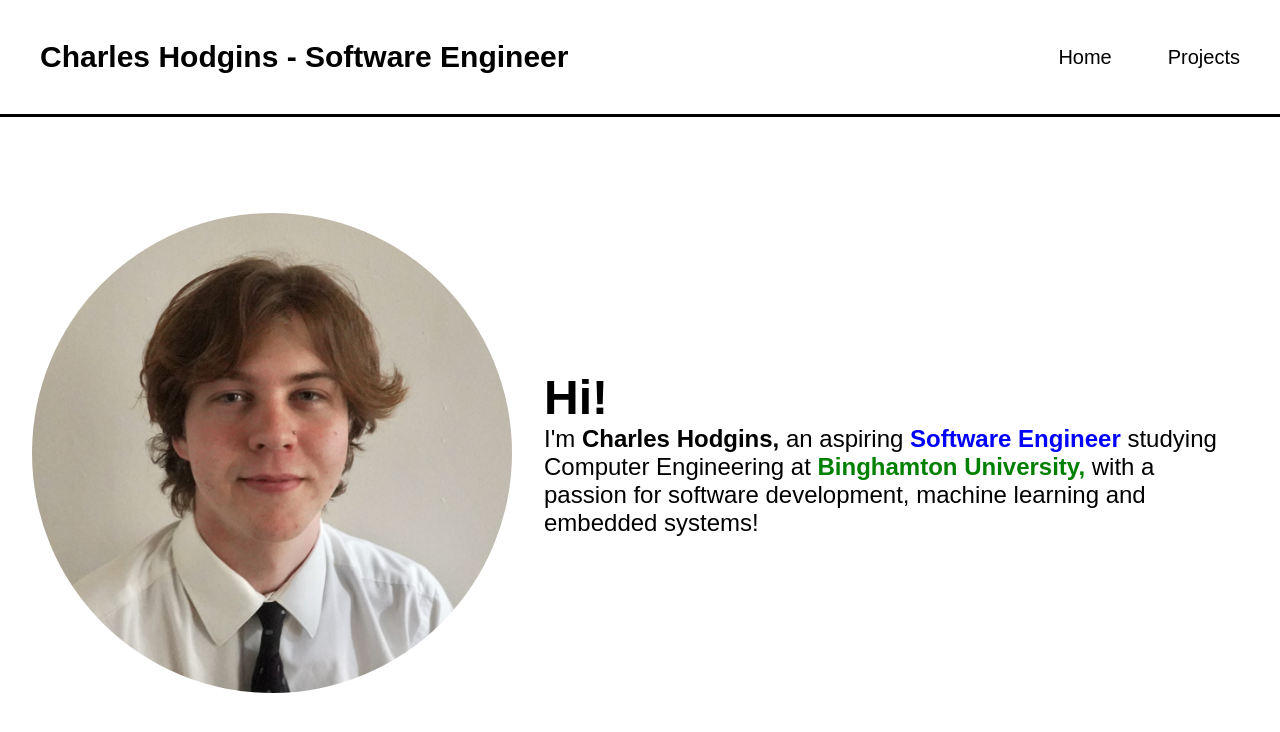
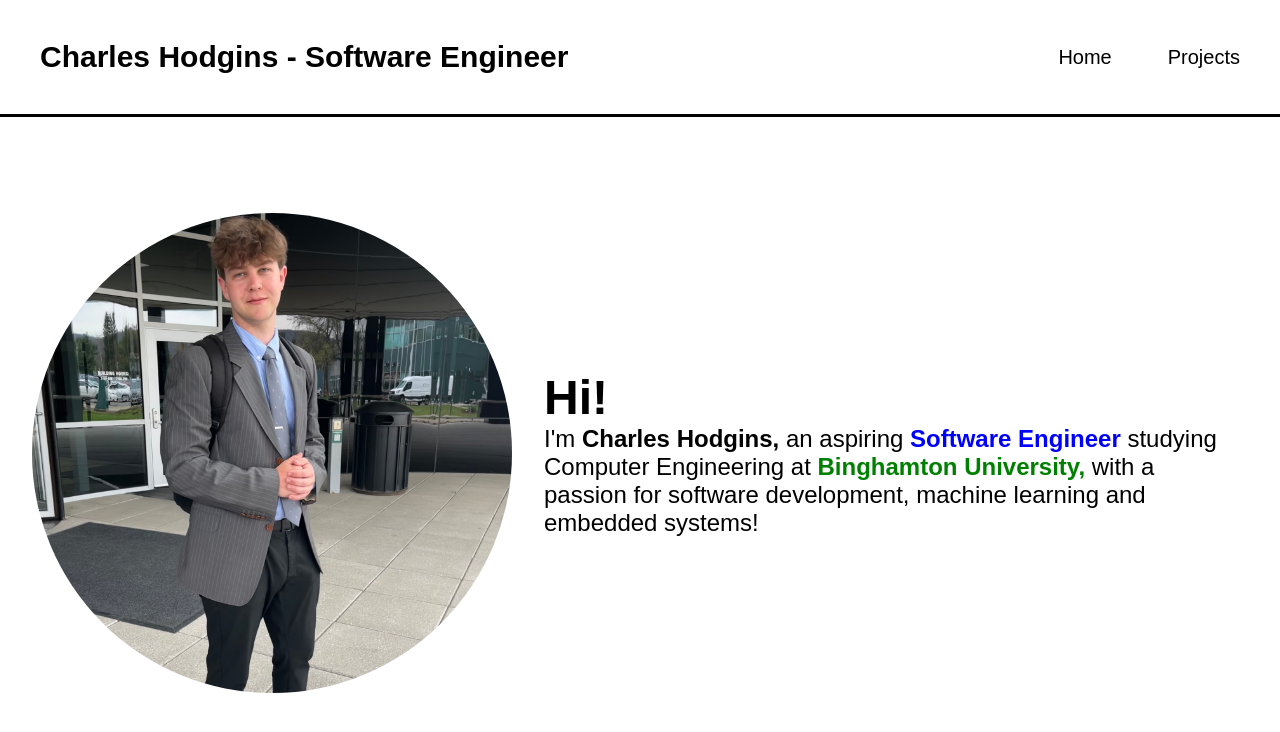
Before and after one commit to c3hodgins/next-portfolio, a Next.js app: page / in a window 1280 px wide. Shown: the top 732 px of the page. Built offline with nearby package versions, Linux system fonts and the light colour scheme; no server answers; the database is empty.

Commit message:
updated hero photo

```diff
--- a/components/Hero/Hero.js
+++ b/components/Hero/Hero.js
@@ -17,7 +17,7 @@ export default function Hero({ section }){
           <div className={styles.heroWrapper}>
             <img
               className={styles.heroImg}
-              src="hero_photo.jpeg"
+              src="IMG_0304.jpeg"
             />
             <div className={styles.heroText}>
               <h1>Hi!</h1>
--- a/components/Hero/Hero.module.css
+++ b/components/Hero/Hero.module.css
@@ -15,6 +15,9 @@
       max-width:40%;
       border-radius:50%;
       transition: all .2s;
+      aspect-ratio: 1;
+      object-fit: cover;
+      object-position: top;
   }
 
   @media (max-width: 900px){
```
Also changed, not shown: public/IMG_0304.jpeg (added).
